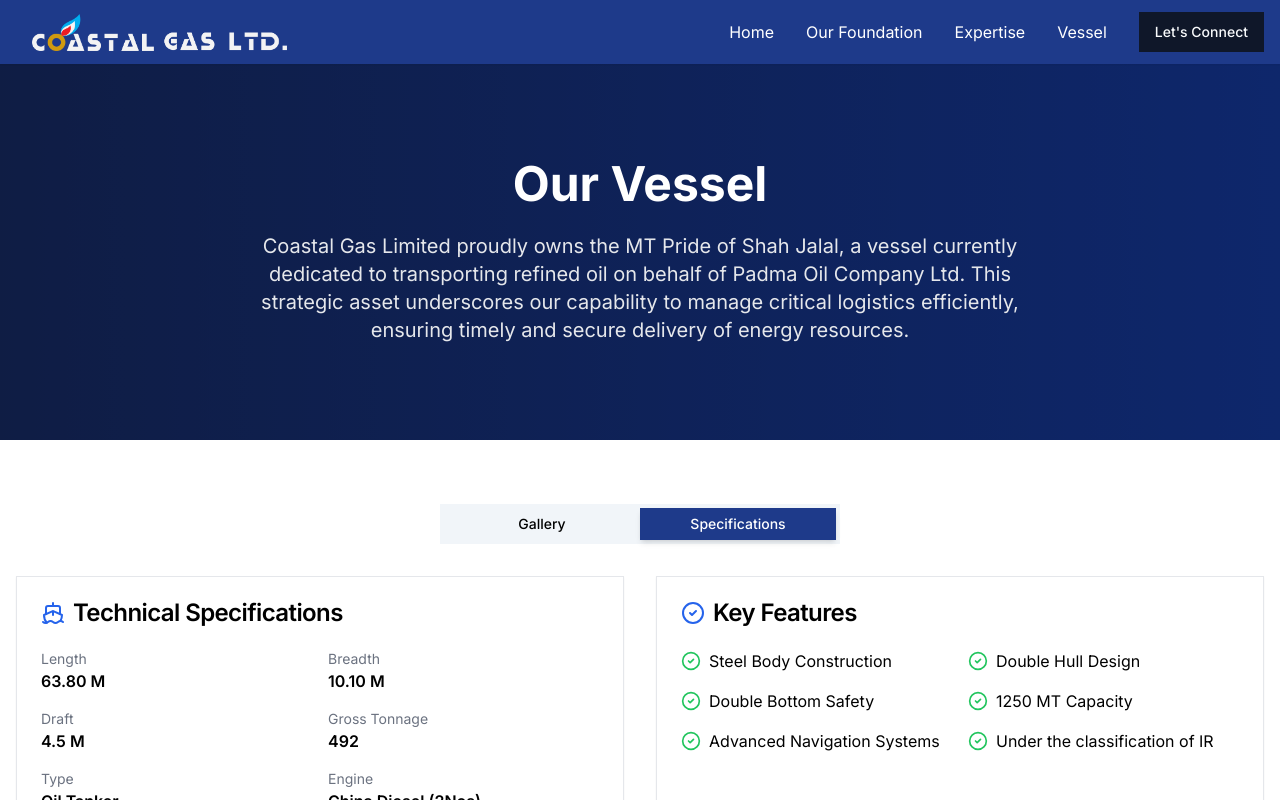
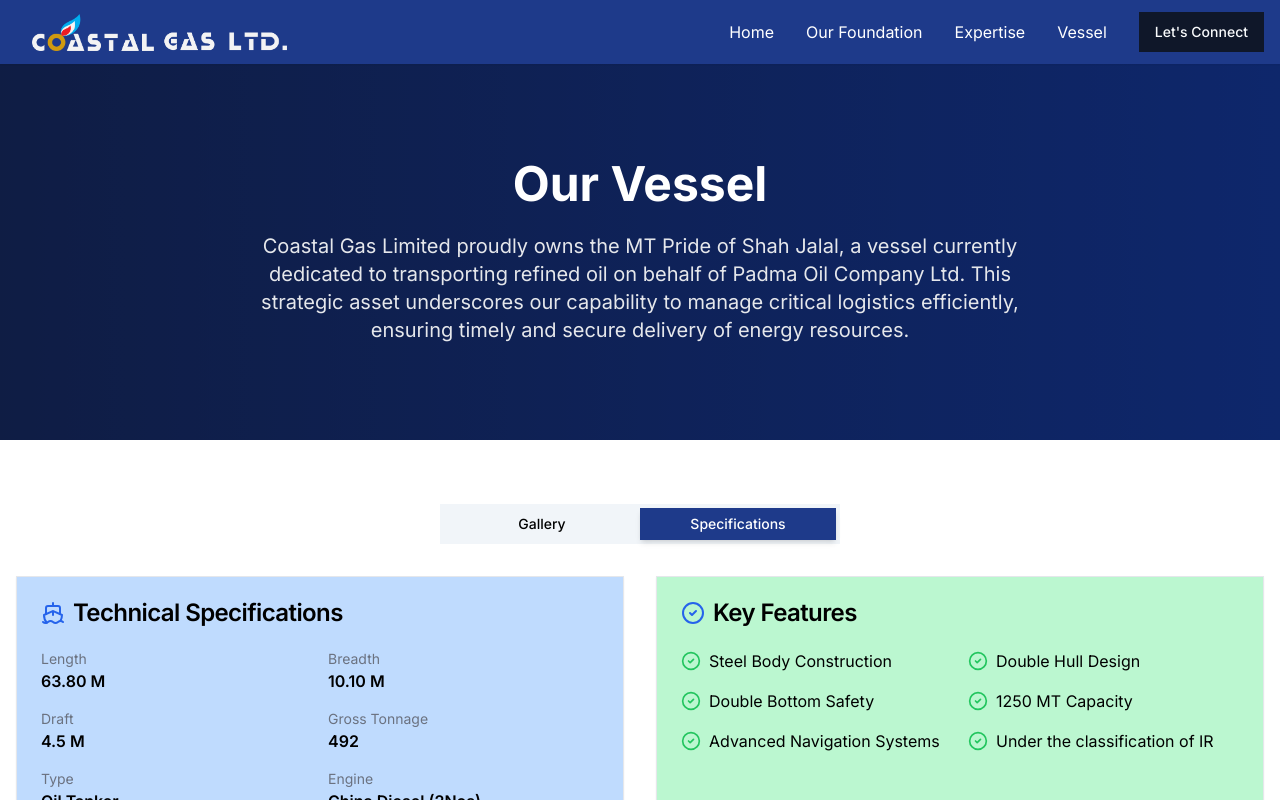
Before and after one commit to Ashik-Ahmed/coastal_gas_website, a Next.js app: page /vessel in a window 1280 px wide. Both pictures are taken after a click on the tab "Specifications". Shown: the top 800 px of the page. Built offline with nearby package versions, Linux system fonts and the light colour scheme.

Commit message:
vessel page design modified

```diff
--- a/src/app/vessel/page.jsx
+++ b/src/app/vessel/page.jsx
@@ -67,7 +67,7 @@
                                 <motion.div
                                     initial={{ opacity: 0, scale: 0.9 }}
                                     whileInView={{ opacity: 1, scale: 1 }}
-                                    className="relative h-[300px] rounded-xl overflow-hidden"
+                                    className="relative h-[300px] overflow-hidden"
                                 >
                                     <Image
                                         src="/ship.jpg"
@@ -80,7 +80,7 @@
                                 <motion.div
                                     initial={{ opacity: 0, scale: 0.9 }}
                                     whileInView={{ opacity: 1, scale: 1 }}
-                                    className="relative h-[300px] rounded-xl overflow-hidden"
+                                    className="relative h-[300px] overflow-hidden"
                                 >
                                     <Image
                                         src="/ship2.jpg"
@@ -93,7 +93,7 @@
                                 <motion.div
                                     initial={{ opacity: 0, scale: 0.9 }}
                                     whileInView={{ opacity: 1, scale: 1 }}
-                                    className="relative h-[300px] rounded-xl overflow-hidden"
+                                    className="relative h-[300px] overflow-hidden"
                                 >
                                     <Image
                                         src="/ship3.jpg"
@@ -108,7 +108,11 @@
 
                         <TabsContent value="specs">
                             <div className="grid md:grid-cols-2 gap-8">
-                                <Card>
+                                <motion.div
+                                    initial={{ opacity: 0, scale: 0.9 }}
+                                    whileInView={{ opacity: 1, scale: 1 }}
+                                >
+                                    <Card className="bg-blue-200">
                                         <CardHeader>
                                             <CardTitle className="flex items-center gap-2">
                                                 <Ship className="h-6 w-6 text-blue-600" />
@@ -129,8 +133,12 @@
                                             </div>
                                         </CardContent>
                                     </Card>
-
-                                <Card>
+                                </motion.div>
+                                <motion.div
+                                    initial={{ opacity: 0, scale: 0.9 }}
+                                    whileInView={{ opacity: 1, scale: 1 }}
+                                >
+                                    <Card className="bg-green-200 h-full">
                                         <CardHeader>
                                             <CardTitle className="flex items-center gap-2">
                                                 <CheckCircle2 className="h-6 w-6 text-blue-600" />
@@ -148,9 +156,13 @@
                                             </div>
                                         </CardContent>
                                     </Card>
+                                </motion.div>
                             </div>
-
-                            <Card className="mt-8">
+                            <motion.div
+                                initial={{ opacity: 0, scale: 0.9 }}
+                                whileInView={{ opacity: 1, scale: 1 }}
+                            >
+                                <Card className="mt-8 bg-yellow-200">
                                     <CardHeader>
                                         <CardTitle className="flex items-center gap-2">
                                             <DollarSign className="h-6 w-6 text-blue-600" />
@@ -165,10 +177,11 @@
                                         </p>
                                     </CardContent>
                                 </Card>
+                            </motion.div>
                         </TabsContent>
                     </Tabs>
                 </div>
-            </section>
+            </section >
         </>
     );
 }
```
Lines whose indentation alone changed are shown as unchanged.
